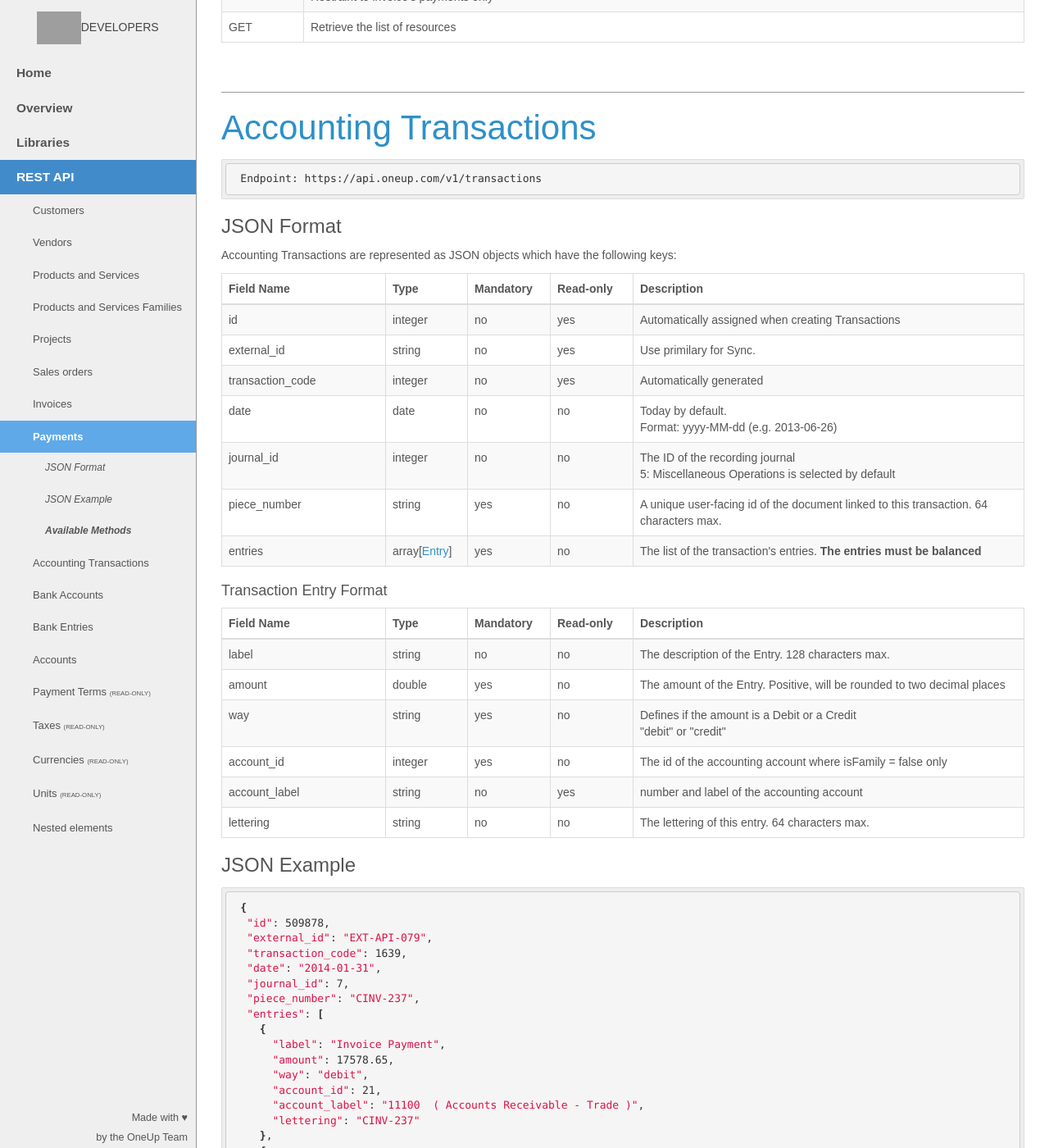
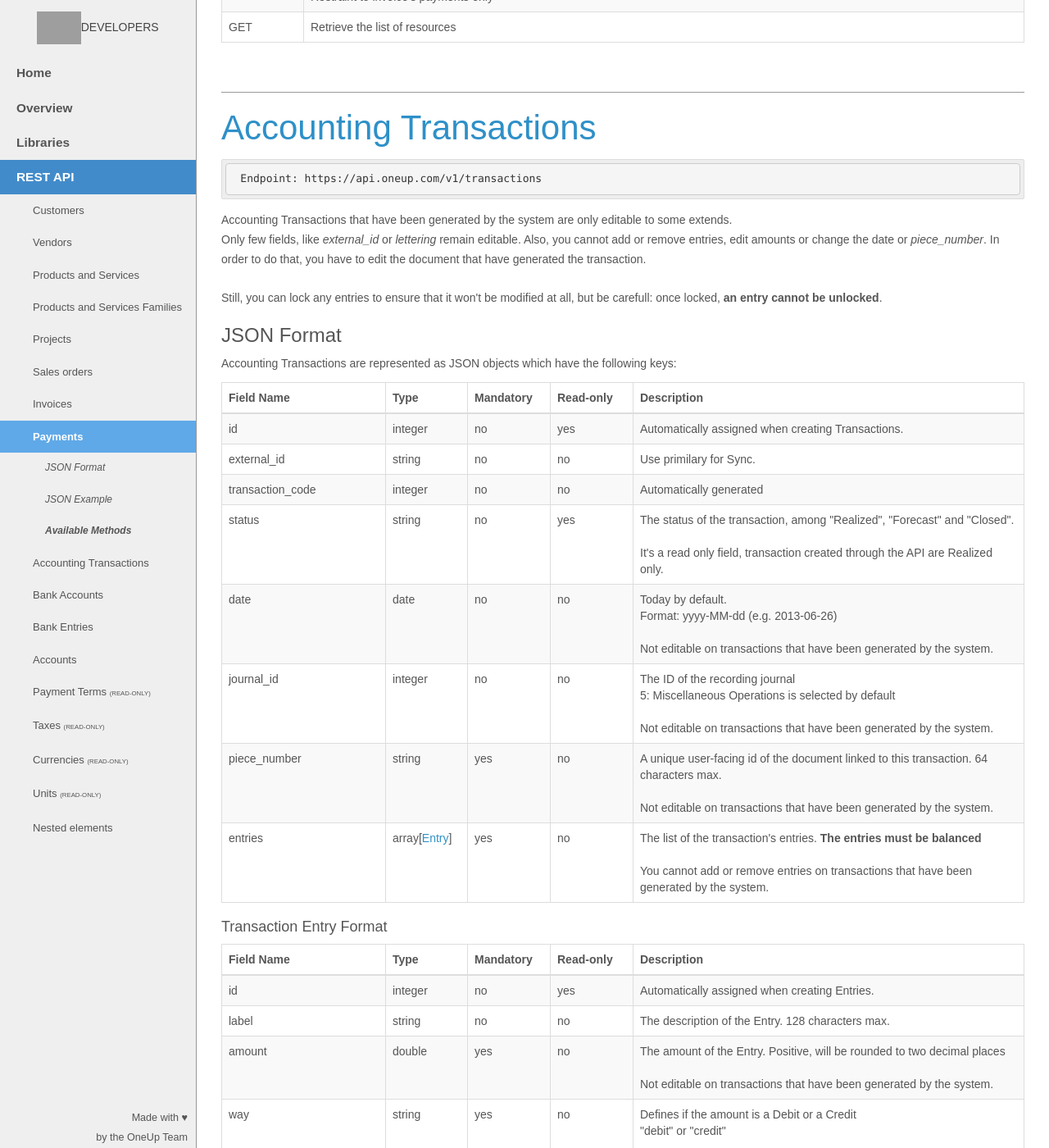
Before and after one commit to myERP/myerp.github.io, a Jekyll site: the page built from docs/1.0/api/index.html, in a window 1280 px wide and 1400 px high, scrolled down 18102 px. Shown: the whole window at 82% size. Built offline with Jekyll 4.4.1, drawn with Linux system fonts in a browser that asks for light colours; nearby versions of some CDN libraries; Markdown is read by kramdown in place of the engine named in the settings; some of the changed text lies outside the part shown; grey boxes are pictures that could not be loaded.

Commit message:
Transactions API is now a full CRUD API.

```diff
--- a/_includes/1.0/api/json/transaction.json
+++ b/_includes/1.0/api/json/transaction.json
@@ -2,31 +2,38 @@
   "id": 509878,
   "external_id": "EXT-API-079",
   "transaction_code": 1639,
+  "status": "Realized",
   "date": "2014-01-31",
   "journal_id": 7,
   "piece_number": "CINV-237",
   "entries": [
     {
+      "id": 1187484,
       "label": "Invoice Payment",
       "amount": 17578.65,
       "way": "debit",
       "account_id": 21,
       "account_label": "11100  ( Accounts Receivable - Trade )",
-      "lettering": "CINV-237"
+      "lettering": "CINV-237",
+      "locked": false
     },
     {
+      "id": 1187485,
       "label": "Invoice Payment - Before taxes",
       "amount": 16238.92,
       "way": "credit",
       "account_id": 85,
-      "account_label": "40150  ( Sales - Miscellaneous )"
+      "account_label": "40150  ( Sales - Miscellaneous )",
+      "locked": false
     },
     {
+      "id": 1187486,
       "label": "Invoice Payment - Taxes",
       "amount": 1339.73,
       "way": "credit",
       "account_id": 57,
-      "account_label": "21100  ( Sales Tax Payable )"
+      "account_label": "21100  ( Sales Tax Payable )",
+      "locked": false
     }
   ]
 }
--- a/_includes/1.0/api/transaction.html
+++ b/_includes/1.0/api/transaction.html
@@ -2,6 +2,11 @@
 
     <h2>Accounting Transactions</h2>
     {% highlight bash %} Endpoint: {{ site.api.base_url }}{{ site.api.v1}}{{ site.resource.transactions.url}} {% endhighlight %}
+	<p>Accounting Transactions that have been generated by the system are only editable to some extends.
+		<br />Only few fields, like <i>external_id</i> or <i>lettering</i> remain editable. Also, you cannot add or remove entries, edit amounts or change the date or <i>piece_number</i>. In order to do that, you have to edit the document that have generated the transaction.
+		<br />
+		<br />Still, you can lock any entries to ensure that it won't be modified at all, but be carefull: once locked, <b>an entry cannot be unlocked</b>.
+	</p>
     <h3 id="transactionjsonformat">JSON Format</h3>
     <p>Accounting Transactions are represented as JSON objects which have the following keys:</p>
 
@@ -15,21 +20,30 @@
                 <td>{{ site.format.type.integer }}</td>
                 <td>no</td>
                 <td>yes</td>
-                <td>Automatically assigned when creating Transactions</td>
+                <td>Automatically assigned when creating Transactions.</td>
             </tr>
             <tr>
                 <td>external_id</td>
                 <td>{{ site.format.type.string }}</td>
                 <td>no</td>
-                <td>yes</td>
+                <td>no</td>
                 <td>Use primilary for Sync.<br /></td>
             </tr>
             <tr>
                 <td>transaction_code</td>
                 <td>{{ site.format.type.integer }}</td>
                 <td>no</td>
+                <td>no</td>
+                <td>Automatically generated</td>
+            </tr>
+            <tr>
+                <td>status</td>
+                <td>{{ site.format.type.string }}</td>
+                <td>no</td>
                 <td>yes</td>
-                <td>Automatically generated</td>
+                <td>The status of the transaction, among "Realized", "Forecast" and "Closed".
+				    <br />
+				    <br />It's a read only field, transaction created through the API are Realized only.</td>
             </tr>
             <tr>
                 <td>date</td>
@@ -37,7 +51,9 @@
                 <td>no</td>
                 <td>no</td>
                 <td>Today by default.
-                    <br />Format: {{ site.format.date }}</td>
+                    <br />Format: {{ site.format.date }}
+				    <br />
+				    <br />Not editable on transactions that have been generated by the system.</td>
             </tr>
             <tr>
                 <td>journal_id</td>
@@ -45,14 +61,18 @@
                 <td>no</td>
                 <td>no</td>
                 <td>The ID of the recording journal
-                    <br />5: Miscellaneous Operations is selected by default</td>
+                    <br />5: Miscellaneous Operations is selected by default
+				    <br />
+				    <br />Not editable on transactions that have been generated by the system.</td>
             </tr>
             <tr>
                 <td>piece_number</td>
                 <td>{{ site.format.type.string }}</td>
                 <td>yes</td>
                 <td>no</td>
-                <td>A unique user-facing id of the document linked to this transaction. 64 characters max.</td>
+                <td>A unique user-facing id of the document linked to this transaction. 64 characters max.
+			    <br />
+			    <br />Not editable on transactions that have been generated by the system.</td>
             </tr>
             <tr>
                 <td>entries</td>
@@ -60,6 +80,8 @@
                 <td>yes</td>
                 <td>no</td>
                 <td>The list of the transaction's entries. <b>The entries must be balanced</b>
+				    <br />
+				    <br />You cannot add or remove entries on transactions that have been generated by the system.</td>
                 </td>
             </tr>
         </tbody>
@@ -75,6 +97,13 @@
         </thead>
         <tbody>
             <tr>
+                <td>id</td>
+                <td>{{ site.format.type.integer }}</td>
+                <td>no</td>
+                <td>yes</td>
+                <td>Automatically assigned when creating Entries.</td>
+            </tr>
+            <tr>
                 <td>label</td>
                 <td>{{ site.format.type.string }}</td>
                 <td>no</td>
@@ -86,7 +115,9 @@
                 <td>{{ site.format.type.double }}</td>
                 <td>yes</td>
                 <td>no</td>
-                <td>The amount of the Entry. Positive, will be rounded to two decimal places</td>
+                <td>The amount of the Entry. Positive, will be rounded to two decimal places
+				    <br />
+				    <br />Not editable on transactions that have been generated by the system.</td>
             </tr>
             <tr>
                 <td>way</td>
@@ -94,14 +125,18 @@
                 <td>yes</td>
                 <td>no</td>
                 <td>Defines if the amount is a Debit or a Credit
-                    <br />"debit" or "credit"</td>
+                    <br />"debit" or "credit"
+				    <br />
+				    <br />Not editable on transactions that have been generated by the system.</td>
             </tr>
             <tr>
                 <td>account_id</td>
                 <td>{{ site.format.type.integer }}</td>
                 <td>yes</td>
                 <td>no</td>
-                <td>The id of the accounting account where isFamily = false only</td>
+                <td>The id of the accounting account where isFamily = false only
+				    <br />
+				    <br />Not editable on transactions that have been generated by the system.</td>
             </tr>
             <tr>
                 <td>account_label</td>
@@ -117,6 +152,14 @@
                 <td>no</td>
                 <td>The lettering of this entry. 64 characters max.</td>
             </tr>
+            <tr>
+                <td>locked</td>
+                <td>{{ site.format.type.boolean }}</td>
+                <td>no</td>
+                <td>no</td>
+                <td>locked entries are not editable at all.
+				    <br />Once turned to 'true', it cannot be set back to 'false'.</td>
+            </tr>
 
         </tbody>
     </table>
@@ -126,30 +169,5 @@
     {% highlight bash %} {% include 1.0/api/json/transaction.json %} {% endhighlight %}
 
     <h3 id="transactionavailablemethods">Available Methods</h3>
-    <table class="table table-bordered table-striped">
-        <thead>
-            <tr>
-                <th class="type">HTTP Verb</th>
-                <th>Action</th>
-            </tr>
-        </thead>
-        <tbody>
-            <tr>
-                <td>GET</td>
-                <td>Retrieve a resource, you have to specify an id</td>
-            </tr>
-            <tr>
-                <td>DELETE</td>
-                <td>Delete a resource, you have to specify an id</td>
-            </tr>
-            <tr>
-                <td>POST</td>
-                <td>Create a resource</td>
-            </tr>
-            <tr>
-                <td>GET</td>
-                <td>Retrieve the list of resources</td>
-            </tr>
-        </tbody>
-    </table>
+    {% include 1.0/api/methods/full.html %}
 </div>
```
